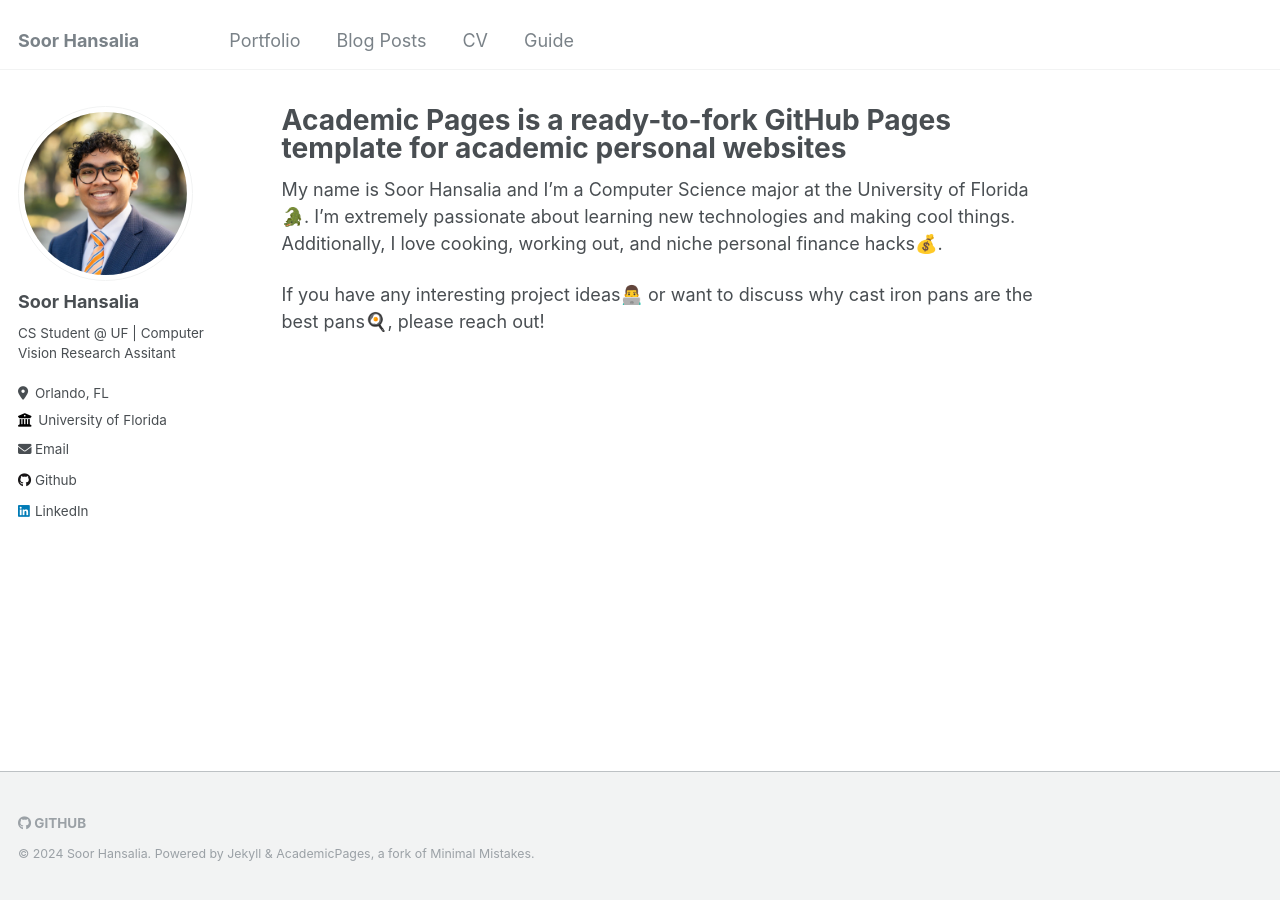
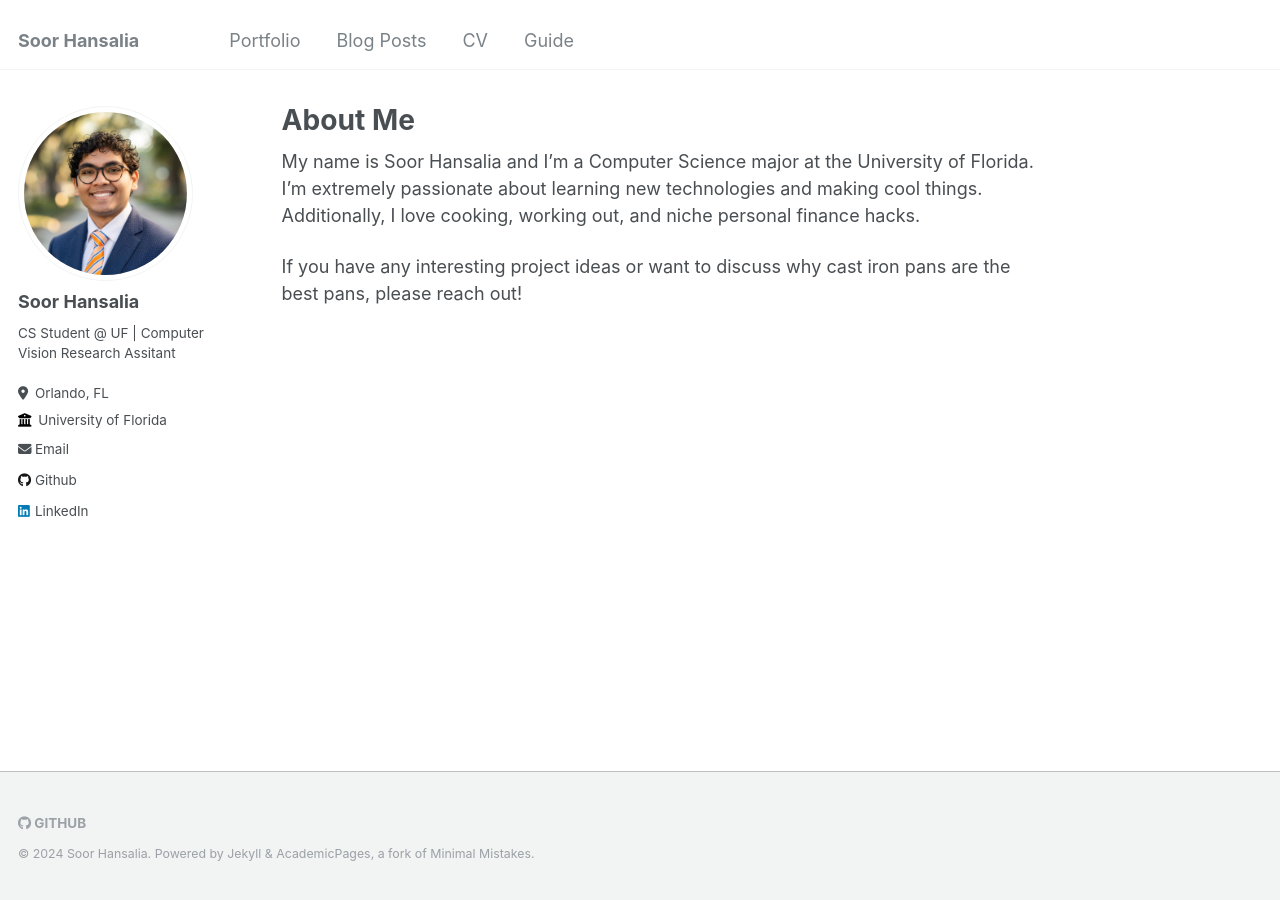
Before and after one commit to Soor1/Soor1.github.io, a Jekyll site: the page built from _pages/about.md, in a window 1280 px wide. Built offline with Jekyll 4.4.1, drawn with Linux system fonts in a browser that asks for light colours.

Commit message:
Update about.md

```diff
--- a/_pages/about.md
+++ b/_pages/about.md
@@ -1,6 +1,6 @@
 ---
 permalink: /
-title: "Academic Pages is a ready-to-fork GitHub Pages template for academic personal websites"
+title: "About Me"
 author_profile: true
 redirect_from:
   - /about/
@@ -46,8 +46,10 @@ Example: editing a markdown file for a talk
 
 For more info
 ------
-More info about configuring Academic Pages can be found in [the guide](https://academicpages.github.io/markdown/). The [guides for the Minimal Mistakes theme](https://mmistakes.github.io/minimal-mistakes/docs/configuration/) (which this theme was forked from) might also be helpful. --->
+More info about configuring Academic Pages can be found in [the guide](https://academicpages.github.io/markdown/). The [guides for the Minimal Mistakes theme](https://mmistakes.github.io/minimal-mistakes/docs/configuration/) (which this theme was forked from) might also be helpful.
+💰👨‍💻🍳🐊
+--->
 
-My name is Soor Hansalia and I'm a Computer Science major at the University of Florida🐊. I'm extremely passionate about learning new technologies and making cool things. Additionally, I love cooking, working out, and niche personal finance hacks💰.
+My name is Soor Hansalia and I'm a Computer Science major at the University of Florida. I'm extremely passionate about learning new technologies and making cool things. Additionally, I love cooking, working out, and niche personal finance hacks.
 
-If you have any interesting project ideas👨‍💻 or want to discuss why cast iron pans are the best pans🍳, please reach out!
+If you have any interesting project ideas or want to discuss why cast iron pans are the best pans, please reach out!
```
